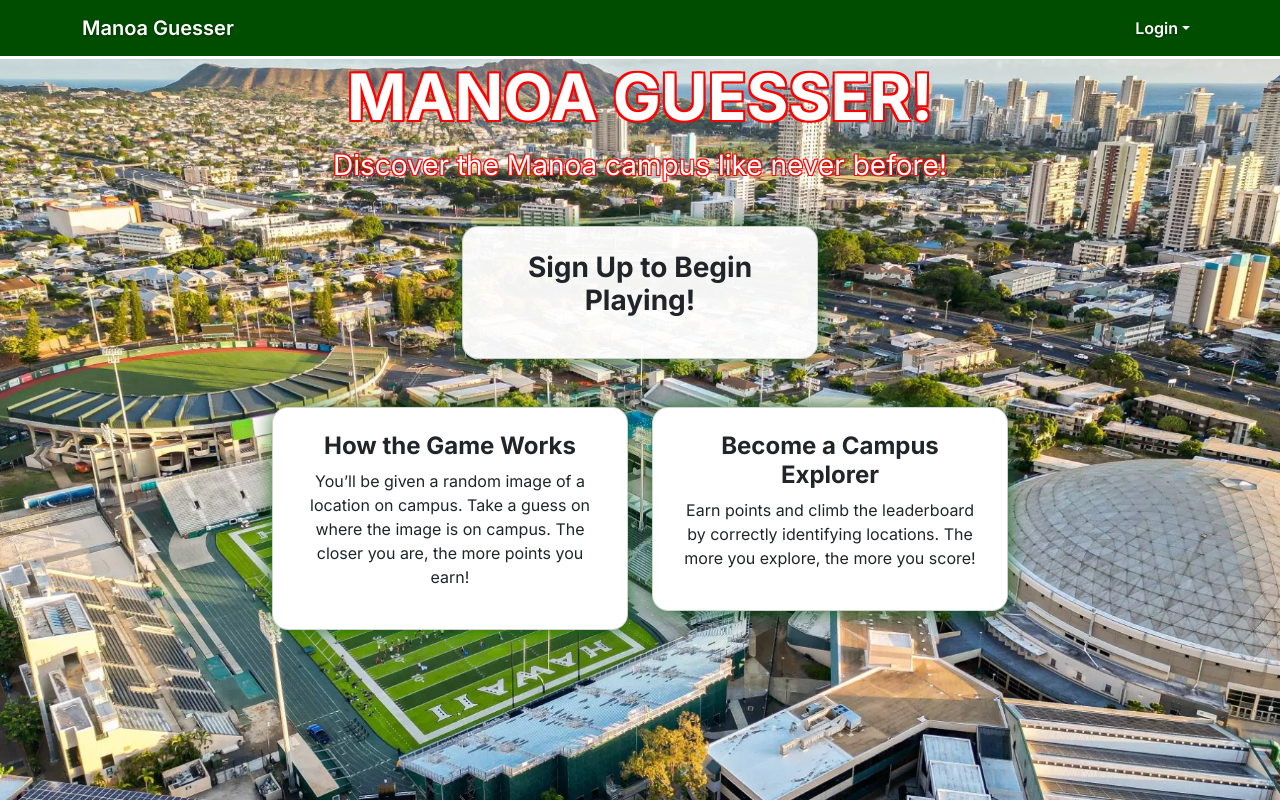
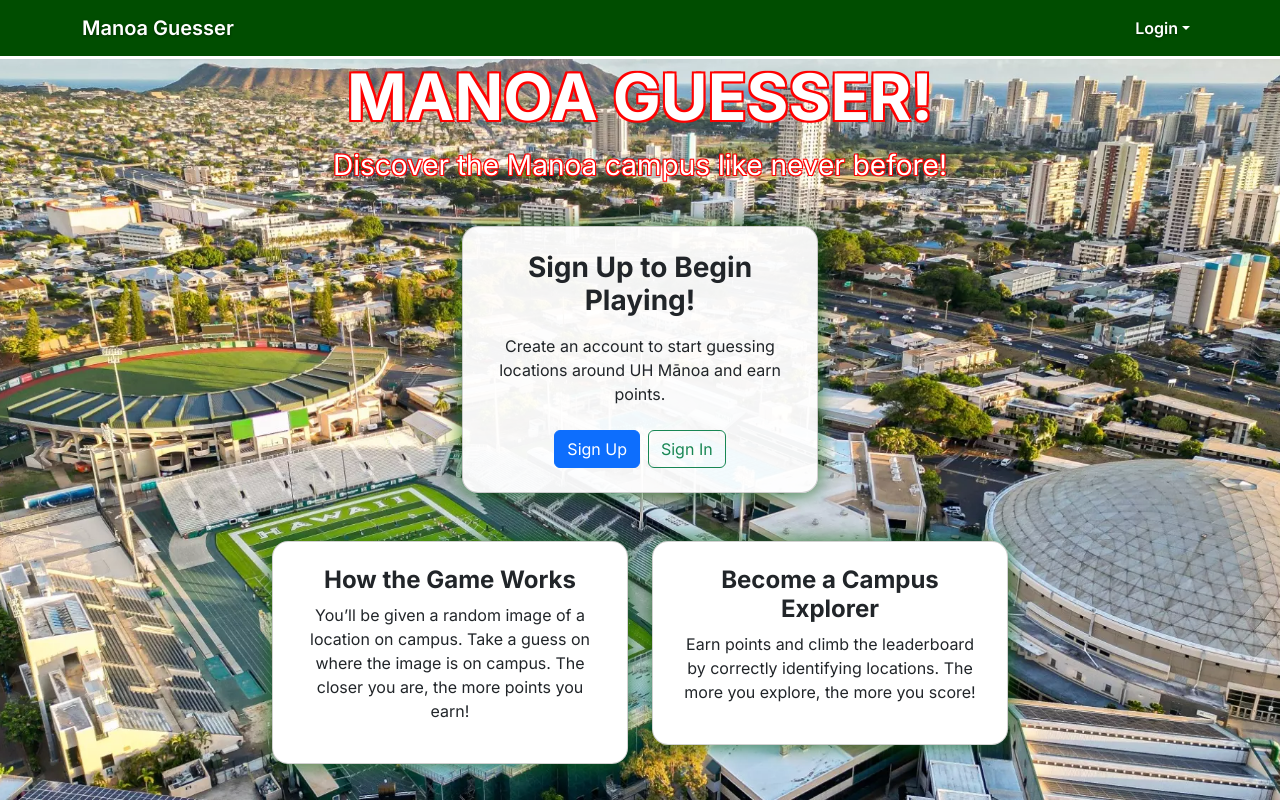
Before and after one commit to manoa-guesser/manoa-guesser, a Next.js app: page / in a window 1280 px wide. Built offline with nearby package versions, Linux system fonts and the light colour scheme; no server answers.

Commit message:
Updated Home page and landing page

```diff
--- a/src/app/page.tsx
+++ b/src/app/page.tsx
@@ -1,6 +1,13 @@
-import { Container, Row, Col, Card } from 'react-bootstrap';
+'use client';
 
-const Home = () => (
+import { Container, Row, Col, Card, Button } from 'react-bootstrap';
+import { useSession } from 'next-auth/react';
+
+const Home = () => {
+  const { data: session } = useSession();
+  const isLoggedIn = !!session;
+
+  return (
     <Container className="text-center">
 
       {/* Hero Text */}
@@ -16,14 +23,48 @@ const Home = () => (
         </Col>
       </Row>
 
-    {/* Sign Up Box */}
+      {/* Center Card: changes based on login state */}
       <Row className="justify-content-center mb-5">
         <Col xs={12} md={6} lg={4}>
           <Card
             className="p-4 rounded-4 home-card"
             style={{ backgroundColor: 'rgba(255,255,255,0.95)' }}
           >
+            {!isLoggedIn ? (
+              <>
                 <h3 className="fw-bold mb-3">Sign Up to Begin Playing!</h3>
+                <p className="mb-3">
+                  Create an account to start guessing locations around UH Mānoa and earn points.
+                </p>
+                <div className="d-flex justify-content-center gap-2 mt-2">
+                  <Button href="/auth/signup" variant="primary">
+                    Sign Up
+                  </Button>
+                  <Button href="/auth/signin" variant="outline-success">
+                    Sign In
+                  </Button>
+                </div>
+              </>
+            ) : (
+              <>
+                <h3 className="fw-bold mb-3">
+                  Welcome back
+                  {session?.user?.email ? `, ${session.user.email}` : ''}
+                  !
+                </h3>
+                <p className="mb-3">
+                  Ready to keep exploring the Manoa campus and climb the leaderboard?
+                </p>
+                <div className="d-flex justify-content-center gap-2 mt-2">
+                  <Button href="/game" variant="primary">
+                    Play Game
+                  </Button>
+                  <Button href="/leaderboard" variant="outline-success">
+                    View Leaderboard
+                  </Button>
+                </div>
+              </>
+            )}
           </Card>
         </Col>
       </Row>
@@ -53,5 +94,6 @@ const Home = () => (
 
     </Container>
   );
+};
 
 export default Home;
```
Lines whose indentation alone changed are shown as unchanged.
